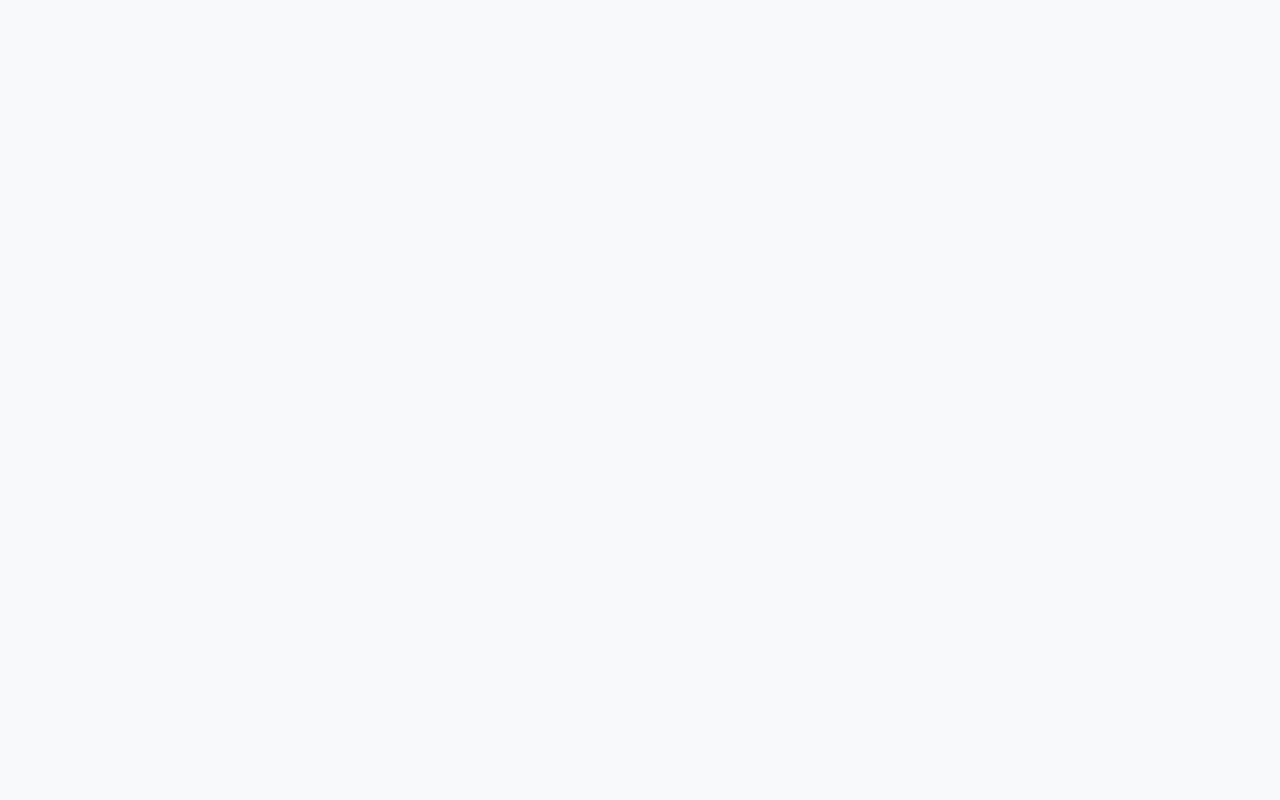
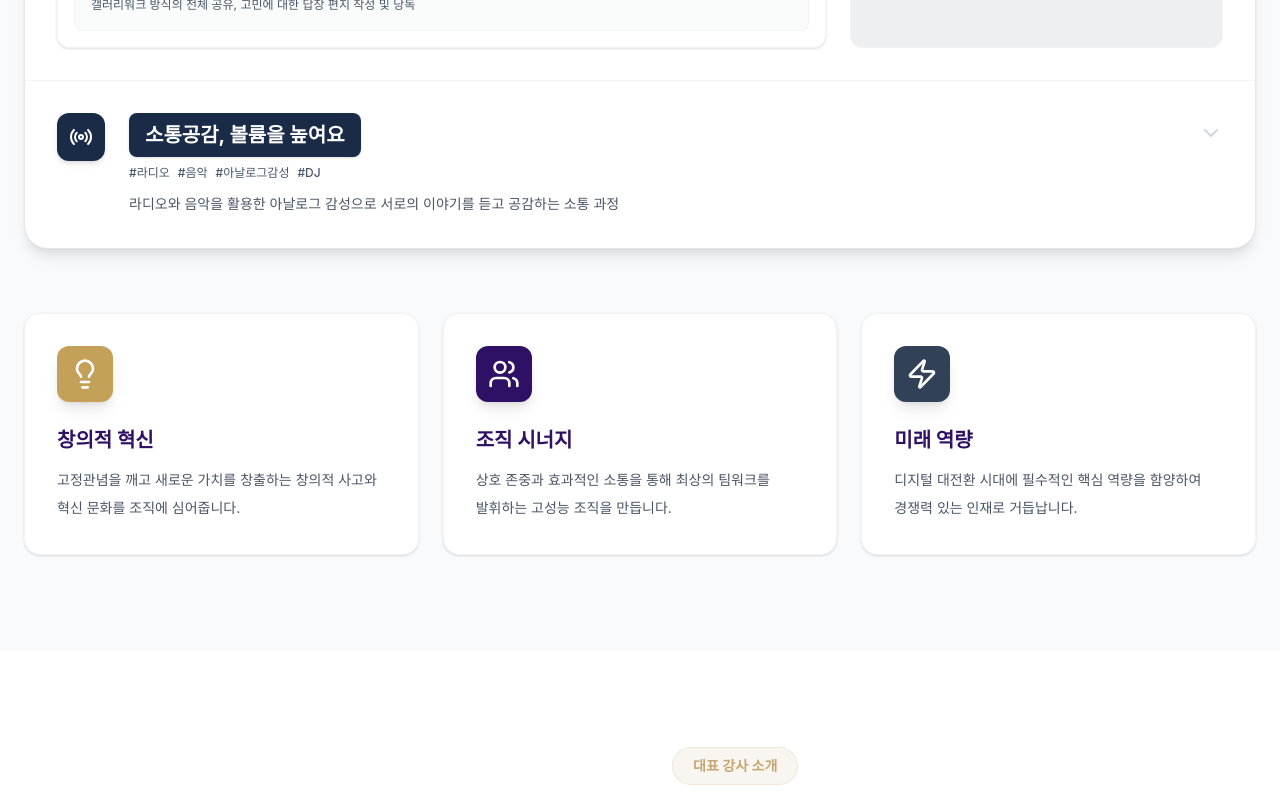
Before and after one commit to ryu-s-y/the-visionist-web, a Next.js app: page / in a window 1280 px wide. Shown: the part 1760-2560 px from the top of the page. Before the commit the page ends 929 px from the top, so only its background shows below. Built offline with nearby package versions, Linux system fonts and the light colour scheme; a web font is replaced by a local one.

Commit message:
Fix build errors, improve footer visibility, and assemble landing page

```diff
--- a/app/page.tsx
+++ b/app/page.tsx
@@ -1,9 +1,15 @@
 import Hero from "@/components/Hero";
+import Instructor from "@/components/Instructor";
+import Programs from "@/components/Programs";
+import Contact from "@/components/Contact";
 
 export default function Home() {
   return (
     <>
       <Hero />
+      <Programs />
+      <Instructor />
+      <Contact />
     </>
   );
 }
--- a/components/Footer.tsx
+++ b/components/Footer.tsx
@@ -17,7 +17,7 @@ export default function Footer() {
                         </div>
                     </div>
 
-                    <div className="flex gap-8 text-sm">
+                    <div className="flex gap-8 text-sm text-white">
                         <Link href="#" className="hover:text-[#C5A059] transition-colors">개인정보처리방침</Link>
                         <Link href="#" className="hover:text-[#C5A059] transition-colors">이용약관</Link>
                     </div>
```
